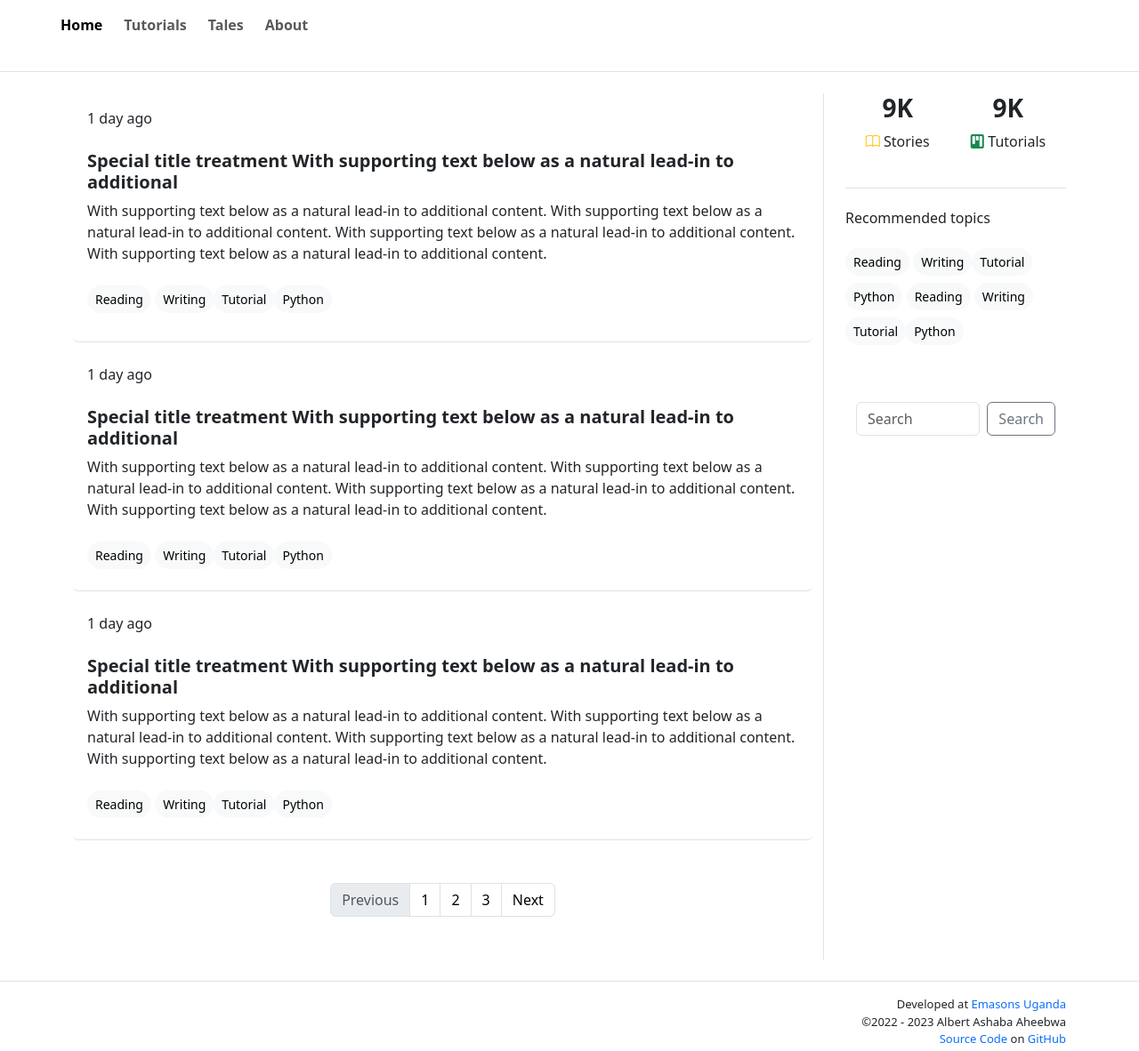
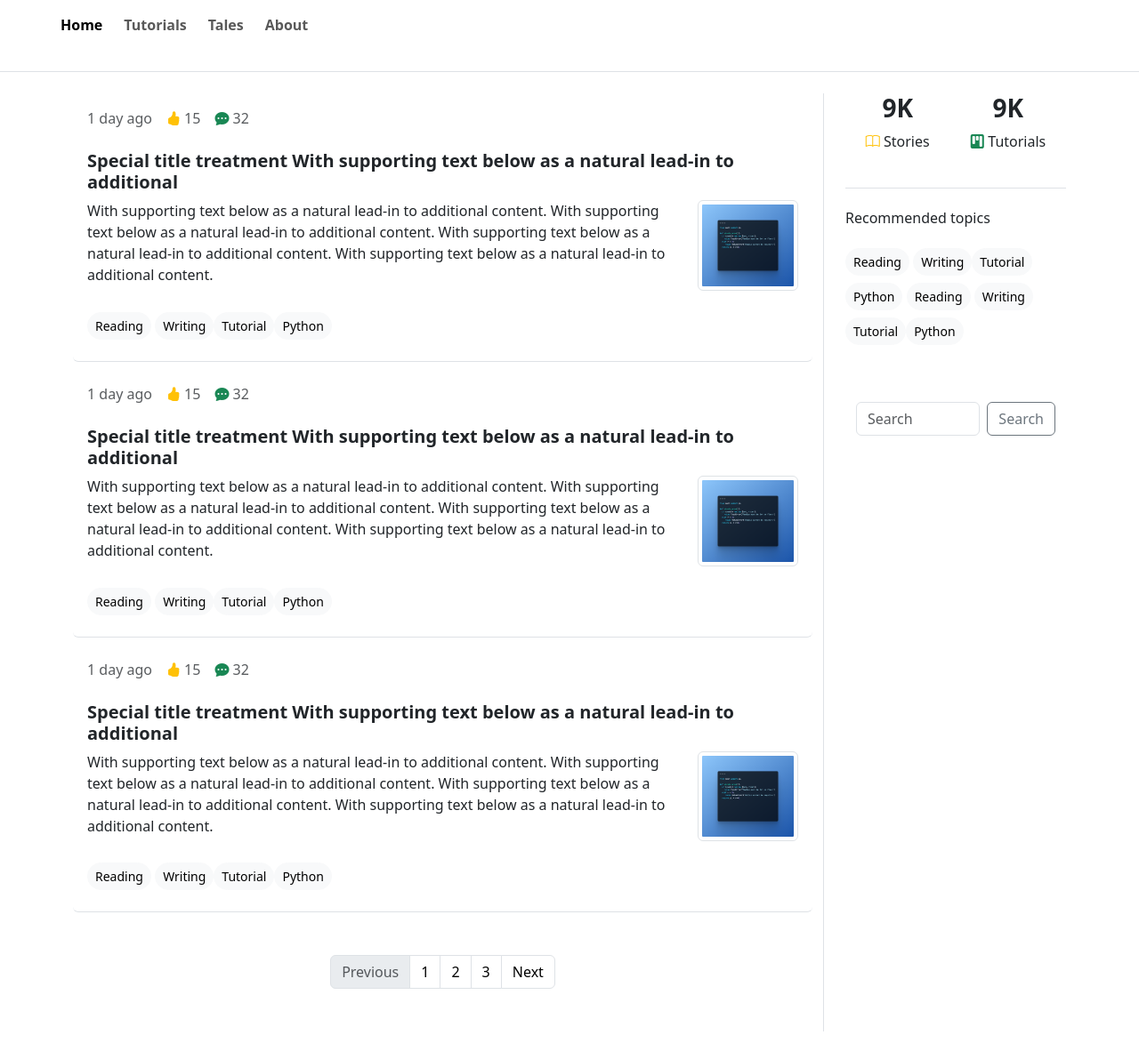
Before and after one commit to TrippleA-Ashaba/blog_template, a plain HTML site: page tutorial.html in a window 1280 px wide. Shown: the top 1182 px of the page at 89% size. Drawn offline with nearby package versions, Linux system fonts and the light colour scheme.

Commit message:
add icons to category page

```diff
--- a/tutorial.html
+++ b/tutorial.html
@@ -52,56 +52,48 @@
 					<div class="col-lg-9">
 						<div class="content">
 							<div class="card mb-2 border-0 border-bottom py-2">
-								<div class="card-header bg-white border-0 fw-light">1 day ago</div>
+								<div class="card-header bg-white border-0 d-flex">
+									<div class="text-muted me-3">1 day ago</div>
+
+									<div class="text-muted me-3">
+										<i class="bi bi-hand-thumbs-up-fill text-warning"></i> 15
+									</div>
+
+									<div class="text-muted me-3">
+										<i class="bi bi-chat-dots-fill text-success"></i> 32
+									</div>
+								</div>
 								<div class="card-body">
+									<a
+										href="./single_post.html"
+										class="text-decoration-none text-dark"
+									>
 										<h5 class="card-title fw-bold">
 											Special title treatment With supporting text below as a
 											natural lead-in to additional
 										</h5>
+									</a>
+									<div class="row">
+										<div class="col-md-10">
 											<p class="card-text">
 												With supporting text below as a natural lead-in to
-										additional content. With supporting text below as a natural
-										lead-in to additional content. With supporting text below as
-										a natural lead-in to additional content. With supporting
-										text below as a natural lead-in to additional content.
+												additional content. With supporting text below as a
+												natural lead-in to additional content. With
+												supporting text below as a natural lead-in to
+												additional content. With supporting text below as a
+												natural lead-in to additional content.
 											</p>
-									<div class="tags mt-4">
-										<a
-											class="btn btn-sm btn-light rounded-pill mb-2"
-											role="button"
-											href="https://google.com"
-											>Reading</a
-										>
-										<a
-											class="btn btn-sm btn-light rounded-pill mb-2"
-											role="button"
-											>Writing</a
-										><a
-											class="btn btn-sm btn-light rounded-pill mb-2"
-											role="button"
-											>Tutorial</a
-										><a
-											class="btn btn-sm btn-light rounded-pill mb-2"
-											role="button"
-											>Python</a
-										>
+										</div>
+										<div class="col-2 d-none d-md-block">
+											<img
+												class="img-fluid img-thumbnail"
+												src="./assets/img/ray-so-export.png"
+												alt=""
+												srcset=""
+											/>
 										</div>
 									</div>
-							</div>
-							<div class="card mb-2 border-0 border-bottom py-2">
-								<div class="card-header bg-white border-0 fw-light">1 day ago</div>
-								<div class="card-body">
-									<h5 class="card-title fw-bold">
-										Special title treatment With supporting text below as a
-										natural lead-in to additional
-									</h5>
-									<p class="card-text">
-										With supporting text below as a natural lead-in to
-										additional content. With supporting text below as a natural
-										lead-in to additional content. With supporting text below as
-										a natural lead-in to additional content. With supporting
-										text below as a natural lead-in to additional content.
-									</p>
+
 									<div class="tags mt-4">
 										<a
 											class="btn btn-sm btn-light rounded-pill"
@@ -120,19 +112,108 @@
 								</div>
 							</div>
 							<div class="card mb-2 border-0 border-bottom py-2">
-								<div class="card-header bg-white border-0 fw-light">1 day ago</div>
+								<div class="card-header bg-white border-0 d-flex">
+									<div class="text-muted me-3">1 day ago</div>
+
+									<div class="text-muted me-3">
+										<i class="bi bi-hand-thumbs-up-fill text-warning"></i> 15
+									</div>
+
+									<div class="text-muted me-3">
+										<i class="bi bi-chat-dots-fill text-success"></i> 32
+									</div>
+								</div>
 								<div class="card-body">
+									<a
+										href="./single_post.html"
+										class="text-decoration-none text-dark"
+									>
 										<h5 class="card-title fw-bold">
 											Special title treatment With supporting text below as a
 											natural lead-in to additional
 										</h5>
+									</a>
+									<div class="row">
+										<div class="col-md-10">
 											<p class="card-text">
 												With supporting text below as a natural lead-in to
-										additional content. With supporting text below as a natural
-										lead-in to additional content. With supporting text below as
-										a natural lead-in to additional content. With supporting
-										text below as a natural lead-in to additional content.
+												additional content. With supporting text below as a
+												natural lead-in to additional content. With
+												supporting text below as a natural lead-in to
+												additional content. With supporting text below as a
+												natural lead-in to additional content.
 											</p>
+										</div>
+										<div class="col-2 d-none d-md-block">
+											<img
+												class="img-fluid img-thumbnail"
+												src="./assets/img/ray-so-export.png"
+												alt=""
+												srcset=""
+											/>
+										</div>
+									</div>
+
+									<div class="tags mt-4">
+										<a
+											class="btn btn-sm btn-light rounded-pill"
+											role="button"
+											href="https://google.com"
+											>Reading</a
+										>
+										<a class="btn btn-sm btn-light rounded-pill" role="button"
+											>Writing</a
+										><a class="btn btn-sm btn-light rounded-pill" role="button"
+											>Tutorial</a
+										><a class="btn btn-sm btn-light rounded-pill" role="button"
+											>Python</a
+										>
+									</div>
+								</div>
+							</div>
+							<div class="card mb-2 border-0 border-bottom py-2">
+								<div class="card-header bg-white border-0 d-flex">
+									<div class="text-muted me-3">1 day ago</div>
+
+									<div class="text-muted me-3">
+										<i class="bi bi-hand-thumbs-up-fill text-warning"></i> 15
+									</div>
+
+									<div class="text-muted me-3">
+										<i class="bi bi-chat-dots-fill text-success"></i> 32
+									</div>
+								</div>
+								<div class="card-body">
+									<a
+										href="./single_post.html"
+										class="text-decoration-none text-dark"
+									>
+										<h5 class="card-title fw-bold">
+											Special title treatment With supporting text below as a
+											natural lead-in to additional
+										</h5>
+									</a>
+									<div class="row">
+										<div class="col-md-10">
+											<p class="card-text">
+												With supporting text below as a natural lead-in to
+												additional content. With supporting text below as a
+												natural lead-in to additional content. With
+												supporting text below as a natural lead-in to
+												additional content. With supporting text below as a
+												natural lead-in to additional content.
+											</p>
+										</div>
+										<div class="col-2 d-none d-md-block">
+											<img
+												class="img-fluid img-thumbnail"
+												src="./assets/img/ray-so-export.png"
+												alt=""
+												srcset=""
+											/>
+										</div>
+									</div>
+
 									<div class="tags mt-4">
 										<a
 											class="btn btn-sm btn-light rounded-pill"
```
Also changed, not shown: index.html (+64 -4 lines). Lines whose indentation alone changed are shown as unchanged.
